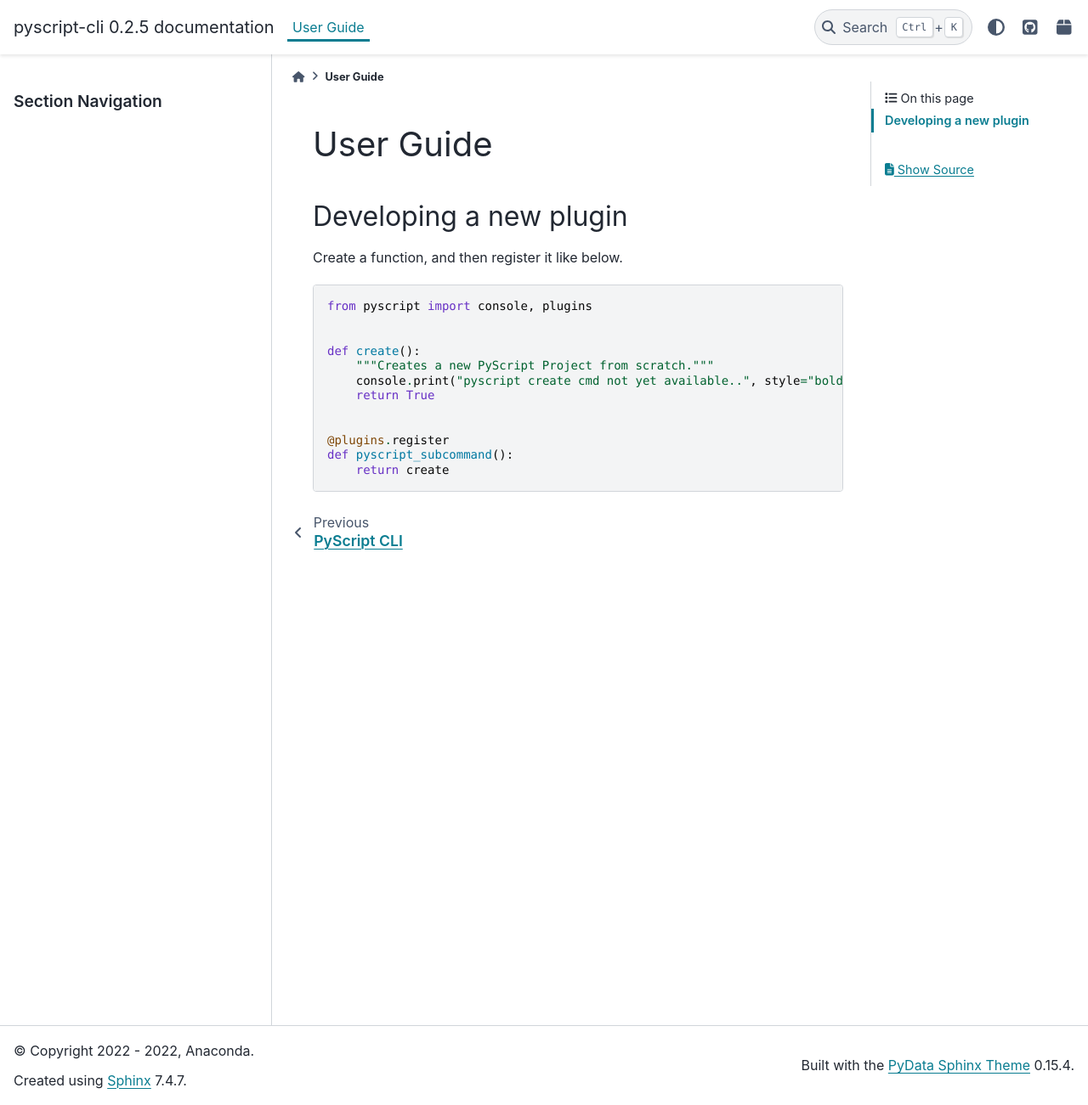
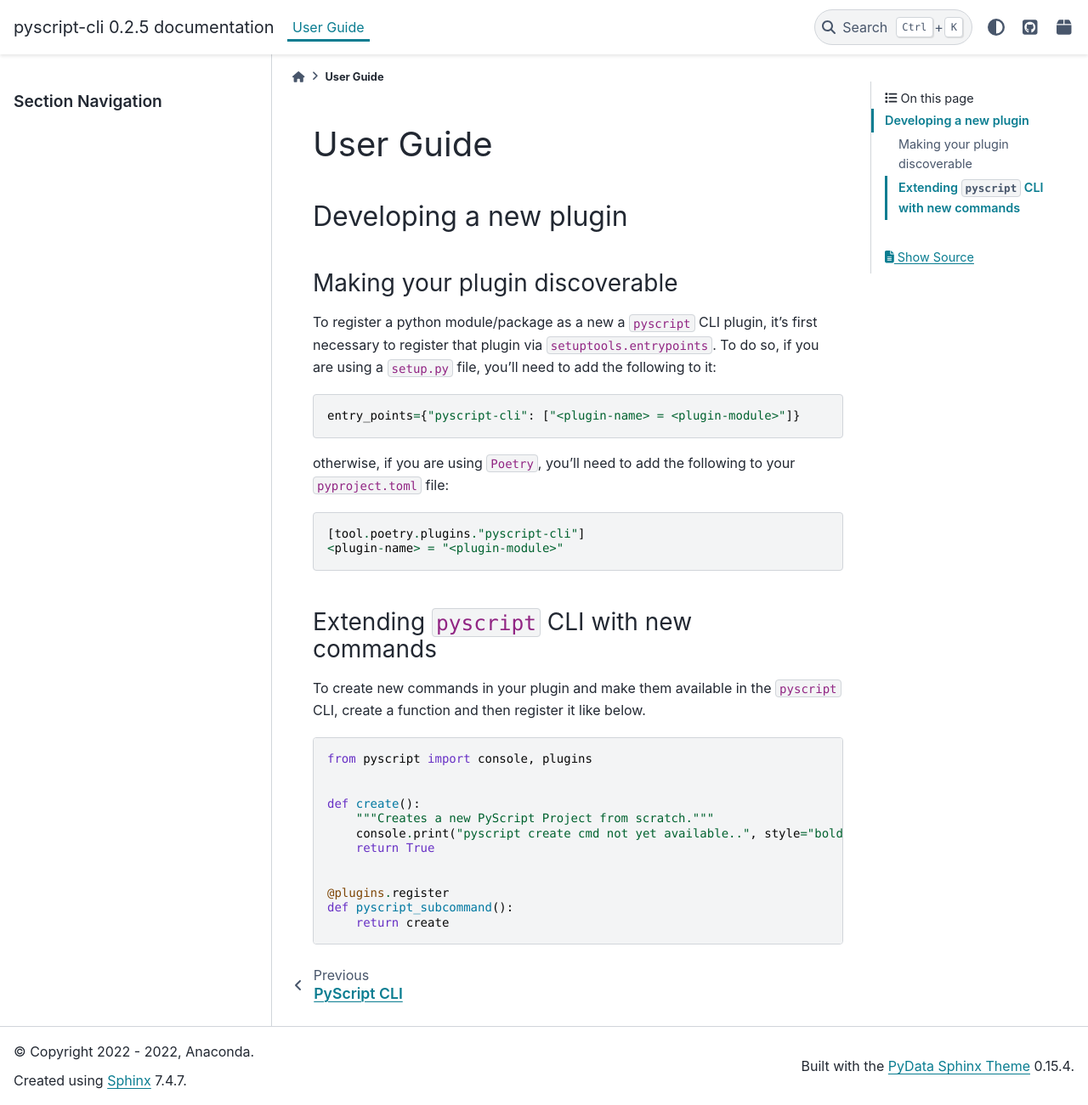
Before and after one commit to pyscript/pyscript-cli, a Sphinx documentation site: the page built from docs/source/user_guide.md, in a window 1280 px wide and 1301 px high. Shown: the whole window at 85% size. Built offline with Sphinx 7.4.7 and the PyData theme 0.15.4, drawn with Linux system fonts in a browser that asks for light colours; pages that are not in the unit, such as notebooks, are missing from menus.

Commit message:
add plugins discoverability section to docs

````diff
--- a/docs/source/user_guide.md
+++ b/docs/source/user_guide.md
@@ -2,7 +2,28 @@
 
 ## Developing a new plugin
 
-Create a function, and then register it like below.
+### Making your plugin discoverable
+
+To register a python module/package as a new a `pyscript` CLI plugin, it's first
+necessary to register that plugin via `setuptools.entrypoints`. To do so, if you
+are using a `setup.py` file, you'll need to add the following to it:
+
+```
+entry_points={"pyscript-cli": ["<plugin-name> = <plugin-module>"]}
+```
+
+otherwise, if you are using `Poetry`, you'll need to add the following to your
+`pyproject.toml` file:
+
+```
+[tool.poetry.plugins."pyscript-cli"]
+<plugin-name> = "<plugin-module>"
+```
+
+### Extending `pyscript` CLI with new commands
+
+To create new commands in your plugin and make them available in the `pyscript`
+CLI, create a function and then register it like below.
 
 ```python
 from pyscript import console, plugins
````
